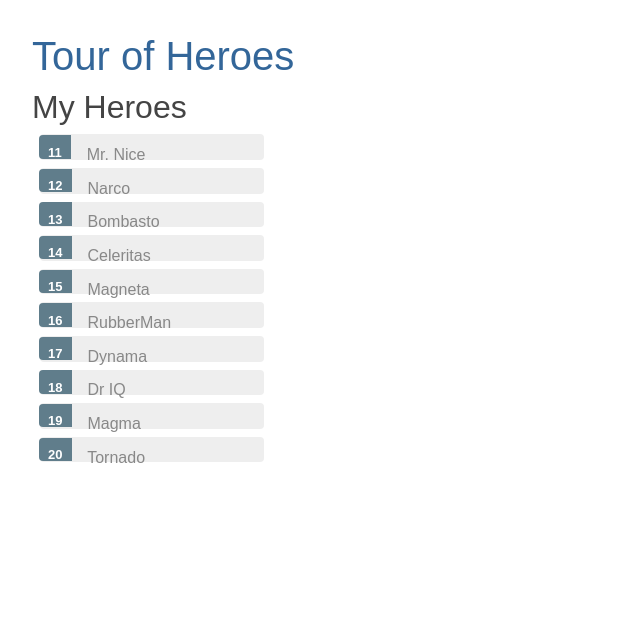
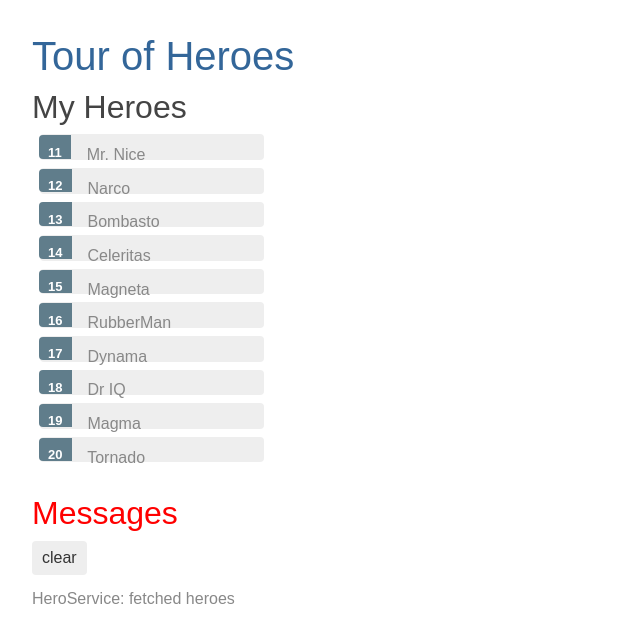
Before and after one commit to get-me-a-cookie/myangular, an Angular app: page / in a window 1280 px wide. Shown: the top 642 px of the page, without its empty margins (0-640 px from the left). Built offline with nearby package versions, Linux system fonts and the light colour scheme.

Commit message:
TP6 Services Final

```diff
--- a/src/app/app.component.html
+++ b/src/app/app.component.html
@@ -1,2 +1,3 @@
 <h1>{{title}}</h1>
 <app-heroes></app-heroes>
+<app-messages></app-messages>
--- a/src/app/app.component.ts
+++ b/src/app/app.component.ts
@@ -1,3 +1,4 @@
+
 import { Component } from '@angular/core';
 
 @Component({
--- a/src/app/hero.service.ts
+++ b/src/app/hero.service.ts
@@ -1,15 +1,21 @@
 import { Injectable } from '@angular/core';
+
+import { Observable, of } from 'rxjs';
+
 import { Hero } from './hero';
 import { HEROES } from './mock-heroes';
+import { MessageService } from './message.service';
 
 @Injectable({
-  providedIn: 'root'
+  providedIn: 'root',
 })
 export class HeroService {
 
-  constructor() { }
+  constructor(private messageService: MessageService) { }
 
-  getHeroes (): Héros [] {
-    retour HEROS;
+  getHeroes(): Observable<Hero[]> {
+    // TODO: send the message _after_ fetching the heroes
+    this.messageService.add('HeroService: fetched heroes');
+    return of(HEROES);
   }
 }
--- a/src/app/heroes/heroes.component.ts
+++ b/src/app/heroes/heroes.component.ts
@@ -1,6 +1,7 @@
 import { Component, OnInit } from '@angular/core';
+
 import { Hero } from '../hero';
-import { HEROES } from '../mock-heroes';
+import { HeroService } from '../hero.service';
 
 @Component({
   selector: 'app-heroes',
@@ -9,17 +10,22 @@
 })
 export class HeroesComponent implements OnInit {
 
-  heroes = HEROES;
-
   selectedHero: Hero;
 
+  heroes: Hero[];
 
-  constructor() { }
+  constructor(private heroService: HeroService) { }
 
   ngOnInit() {
+    this.getHeroes();
   }
 
   onSelect(hero: Hero): void {
     this.selectedHero = hero;
   }
+
+  getHeroes(): void {
+    this.heroService.getHeroes()
+        .subscribe(heroes => this.heroes = heroes);
+  }
 }
--- /dev/null
+++ b/src/app/message.service.ts
@@ -0,0 +1,16 @@
+import { Injectable } from '@angular/core';
+
+@Injectable({
+  providedIn: 'root',
+})
+export class MessageService {
+  messages: string[] = [];
+
+  add(message: string) {
+    this.messages.push(message);
+  }
+
+  clear() {
+    this.messages = [];
+  }
+}
--- /dev/null
+++ b/src/app/messages/messages.component.css
@@ -0,0 +1,35 @@
+/* MessagesComponent's private CSS styles */
+h2 {
+  color: red;
+  font-family: Arial, Helvetica, sans-serif;
+  font-weight: lighter;
+}
+body {
+  margin: 2em;
+}
+body, input[text], button {
+  color: crimson;
+  font-family: Cambria, Georgia;
+}
+
+button.clear {
+  font-family: Arial;
+  background-color: #eee;
+  border: none;
+  padding: 5px 10px;
+  border-radius: 4px;
+  cursor: pointer;
+  cursor: hand;
+}
+button:hover {
+  background-color: #cfd8dc;
+}
+button:disabled {
+  background-color: #eee;
+  color: #aaa;
+  cursor: auto;
+}
+button.clear {
+  color: #333;
+  margin-bottom: 12px;
+}
--- /dev/null
+++ b/src/app/messages/messages.component.html
@@ -0,0 +1,8 @@
+<div *ngIf="messageService.messages.length">
+
+  <h2>Messages</h2>
+  <button class="clear"
+          (click)="messageService.clear()">clear</button>
+  <div *ngFor='let message of messageService.messages'> {{message}} </div>
+
+</div>
--- /dev/null
+++ b/src/app/messages/messages.component.ts
@@ -0,0 +1,16 @@
+import { Component, OnInit } from '@angular/core';
+import { MessageService } from '../message.service';
+
+@Component({
+  selector: 'app-messages',
+  templateUrl: './messages.component.html',
+  styleUrls: ['./messages.component.css']
+})
+export class MessagesComponent implements OnInit {
+
+  constructor(public messageService: MessageService) {}
+
+  ngOnInit() {
+  }
+
+}
```
Also changed, not shown: src/app/app.module.ts (+11 -4 lines), 3 other files (tests, documents, lock files or other folders).
